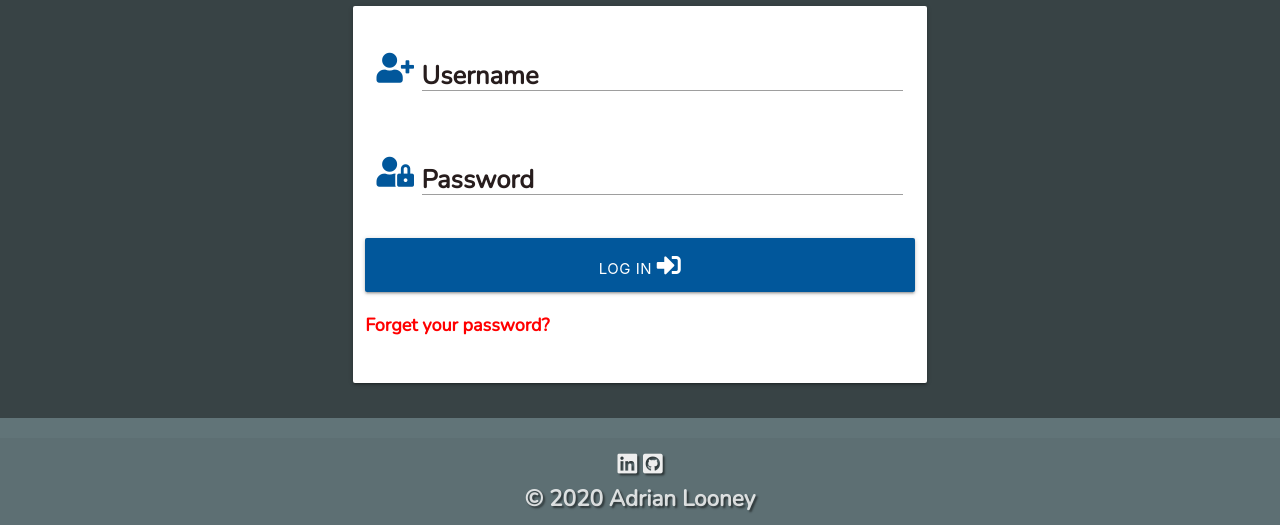
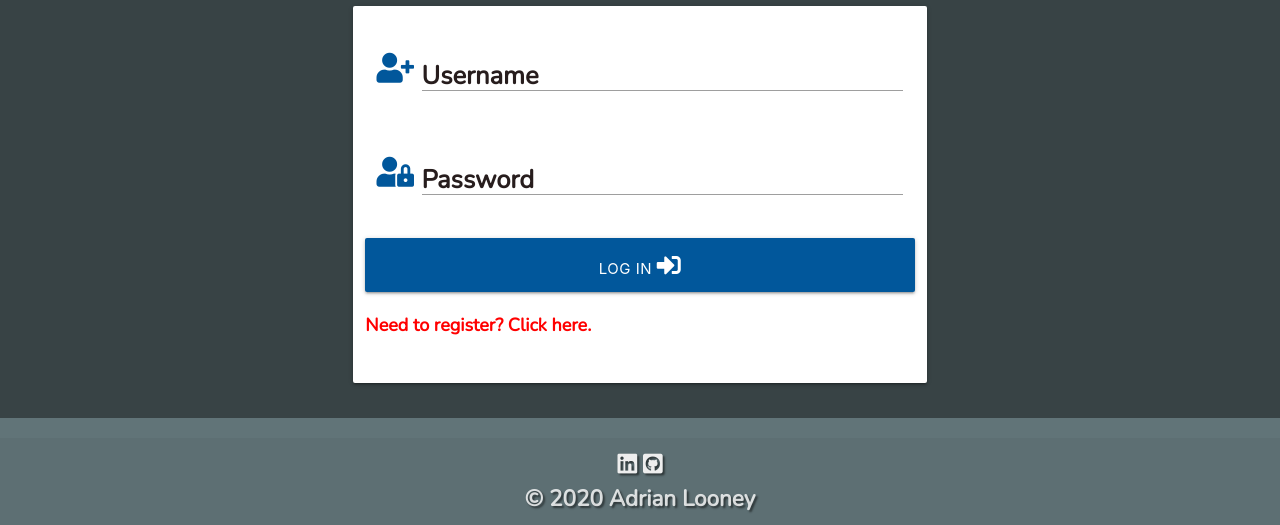
Before and after one commit to Jammerref2015/watchthisnext, a Flask app: page /login in a window 1280 px wide. Shown: the part 176-701 px from the top of the page. Run offline with Flask 2, Linux system fonts and the light colour scheme; some libraries are stand-ins or nearby versions.

Commit message:
register link added to log in page

```diff
--- a/templates/login.html
+++ b/templates/login.html
@@ -33,7 +33,7 @@
                 </button>
             </div>
             <div class="row">
-                <li class="forgotPassword"><a href="#">Forget your password?</a></li>
+                <li class="forgotPassword"><a href="{{ url_for('register') }}">Need to register? Click here.</a></li>
             </div>
         </div>
     </form>
```
